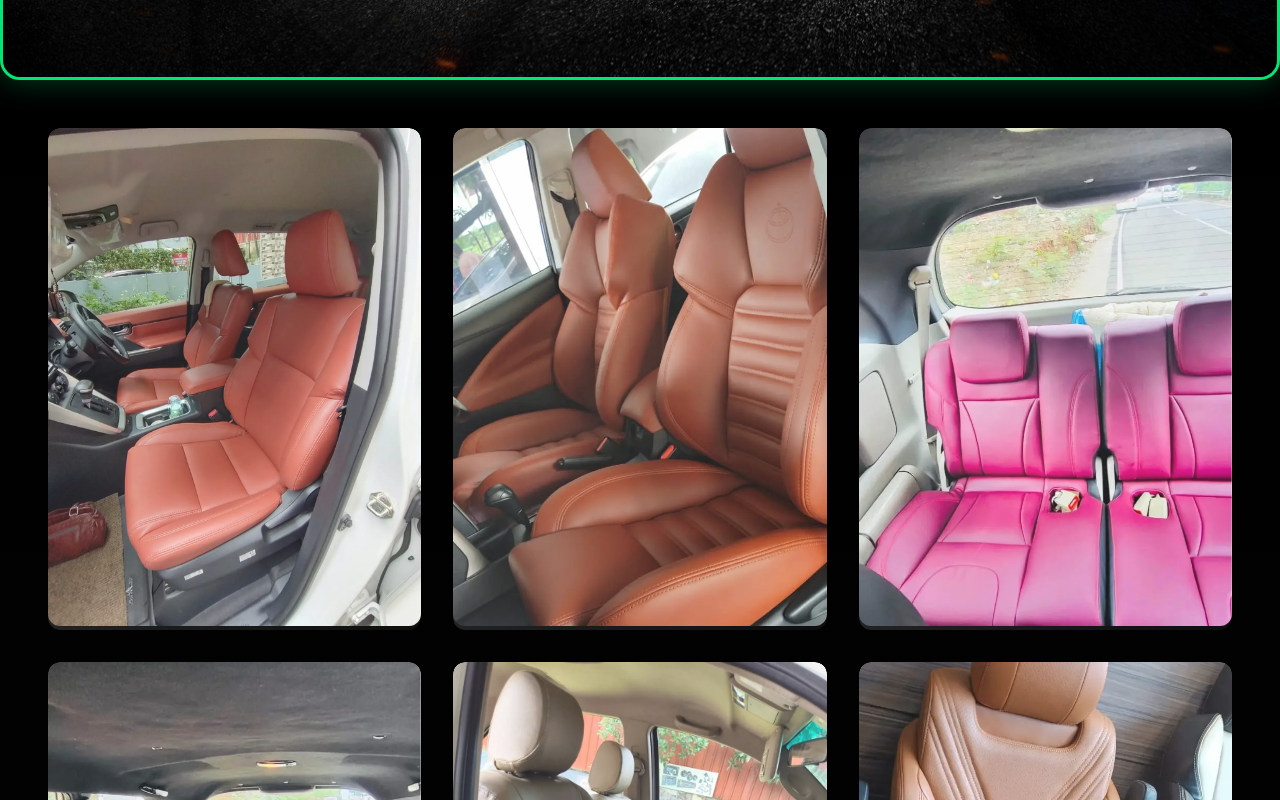
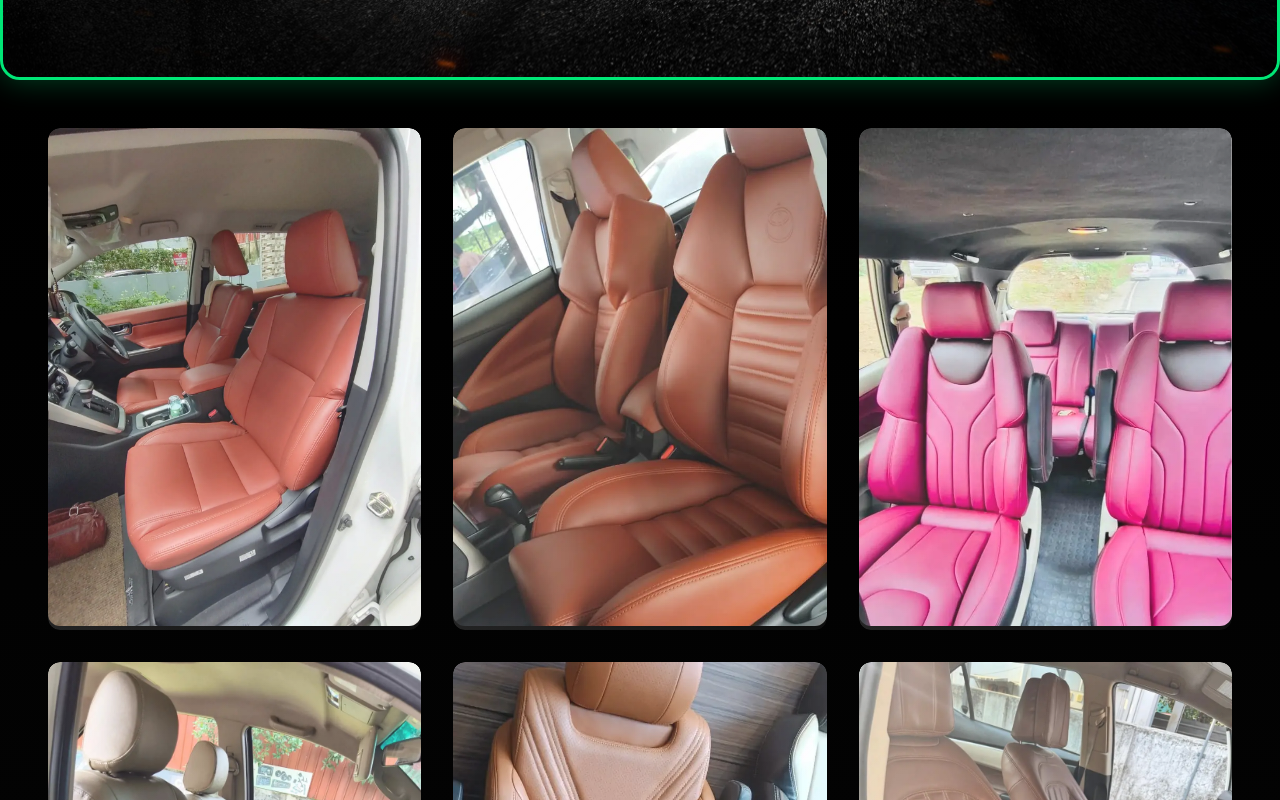
Before and after one commit to sanjaysanthosh140/Car_accessories_shope, a React (Vite) app: page /cart in a window 1280 px wide. Shown: the part 680-1480 px from the top of the page. Built offline with nearby package versions, Linux system fonts and the light colour scheme.

Commit message:
splice dublicate imag and lazyloading added

```diff
--- a/package.json
+++ b/package.json
@@ -13,6 +13,7 @@
     "react": "^19.1.0",
     "react-dom": "^19.1.0",
     "react-icons": "^5.5.0",
+    "react-lazy-load-image-component": "^1.6.3",
     "react-router-dom": "^7.7.1"
   },
   "devDependencies": {
--- a/src/Componets/5D_mats.jsx
+++ b/src/Componets/5D_mats.jsx
@@ -1,5 +1,8 @@
 import React from "react";
 import "./5D_mats.css";
+
+import { LazyLoadImage } from "react-lazy-load-image-component";
+import "react-lazy-load-image-component/src/effects/blur.css";
 
 import img1 from "../assets/5D_mats/5D_Mats_1.webp";
 import img2 from "../assets/5D_mats/5D_Mats_2.webp";
@@ -39,13 +42,22 @@ export default function Mats5D() {
   return (
     <div className="vinyl-page">
       <h1 className="vinyl-title">5D Mats Showcase</h1>
-
-      <div className="vinyl-grid">
+        <div className="vinyl-grid">
         {images.map((src, i) => (
           <div key={i} className="vinyl-card">
             <div className="vinyl-img-box">
-              <img src={src} alt={`5D Mat ${i + 1}`} className="vinyl-img" />
-              <img src={src} alt="" className="vinyl-reflection" />
+              <LazyLoadImage
+                src={src}
+                alt={`5D Mat ${i + 1}`}
+                effect="blur"
+                className="vinyl-img"
+              />
+              <LazyLoadImage
+                src={src}
+                alt=""
+                effect="blur"
+                className="vinyl-reflection"
+              />
             </div>
           </div>
         ))}
--- a/src/Componets/Premium_accessories.jsx
+++ b/src/Componets/Premium_accessories.jsx
@@ -1,5 +1,7 @@
 import React, { useState } from "react";
 import "./Premium_accessories.css";
+import { LazyLoadImage } from "react-lazy-load-image-component";
+import "react-lazy-load-image-component/src/effects/blur.css";
 
 import img1 from "../assets/premium_accessories/img1.webp";
 import img2 from "../assets/premium_accessories/img2.webp";
--- a/src/Componets/Work_showcase.jsx
+++ b/src/Componets/Work_showcase.jsx
@@ -1,9 +1,13 @@
 import React, { useState, useEffect } from "react";
 import "./Work_showcase.css";
+
+import { LazyLoadImage } from "react-lazy-load-image-component";
+import "react-lazy-load-image-component/src/effects/blur.css";
+
 import img1 from "../assets/seats_1.webp";
 // import img2 from "../assets/seats_2.webp";
 import img3 from "../assets/seats_3.webp";
-import img4 from "../assets/seats_4.webp";
+// import img4 from "../assets/seats_4.webp"; .
 import img5 from "../assets/seats_5.webp";
 import img6 from "../assets/seats_6.webp";
 import img7 from "../assets/seats_7.webp";
@@ -12,26 +16,26 @@ import img9 from "../assets/seats_9.webp";
 import img10 from "../assets/seats_10.webp";
 import img11 from "../assets/seats_11.webp";
 import img12 from "../assets/seats_12.webp";
-import img13 from "../assets/seats_13.webp";
-import img14 from "../assets/seats_14.webp";
+// import img13 from "../assets/seats_13.webp"; 12
+// import img14 from "../assets/seats_14.webp"; 13
 import img15 from "../assets/seats_15.webp";
 import img16 from "../assets/seats_16.webp";
 import img17 from "../assets/seats_17.webp";
 import img18 from "../assets/seats_18.webp";
 import img19 from "../assets/seats_19.webp";
 import img20 from "../assets/seats_20.webp";
-import img21 from "../assets/seats_21.webp";
-import img22 from "../assets/seats_22.webp";
+// import img21 from "../assets/seats_21.webp";
+// import img22 from "../assets/seats_22.webp";
 import img23 from "../assets/seats_23.webp";
 import img24 from "../assets/seats_24.webp";
 import img25 from "../assets/seats_25.webp";
 import img26 from "../assets/seats_26.webp";
 import img27 from "../assets/seats_27.webp";
 import img28 from "../assets/seats_28.webp";
-import img29 from "../assets/seats_29.webp";
+// import img29 from "../assets/seats_29.webp";
 import img30 from "../assets/seats_30.webp";
 import img31 from "../assets/seats_31.webp";
-import img32 from "../assets/seats_32.webp";
+// import img32 from "../assets/seats_32.webp";
 import img33 from "../assets/seats_33.webp";
 
 import img34 from "../assets/seats_34.webp";
@@ -41,22 +45,22 @@ import img37 from "../assets/seats_37.webp";
 import img38 from "../assets/seats_38.webp";
 import img39 from "../assets/seats_39.webp";
 import img40 from "../assets/seats_40.webp";
-import img41 from "../assets/seats_41.webp";
-import img42 from "../assets/seats_42.webp";
-import img43 from "../assets/seats_43.webp";
+// import img41 from "../assets/seats_41.webp";
+// import img42 from "../assets/seats_42.webp";
+// import img43 from "../assets/seats_43.webp";
 import img44 from "../assets/seats_44.webp";
-import img45 from "../assets/seats_45.webp";
-import img46 from "../assets/seats_46.webp";
+// import img45 from "../assets/seats_45.webp"; 44
+// import img46 from "../assets/seats_46.webp";
 import img47 from "../assets/seats_47.webp";
 import img48 from "../assets/seats_48.webp";
-import img49 from "../assets/seats_49.webp";
-import img50 from "../assets/seats_50.webp";
-import img51 from "../assets/seats_51.webp";
+// import img49 from "../assets/seats_49.webp";
+// import img50 from "../assets/seats_50.webp"; 49
+// import img51 from "../assets/seats_51.webp";
 import img52 from "../assets/seats_52.webp";
 import img53 from "../assets/seats_53.webp";
 import img54 from "../assets/seats_54.webp";
-import img55 from "../assets/seats_55.webp";
-import img56 from "../assets/seats_56.webp";
+// import img55 from "../assets/seats_55.webp";
+// import img56 from "../assets/seats_56.webp";
 import img57 from "../assets/seats_57.webp";
 import img58 from "../assets/seats_58.webp";
 import img59 from "../assets/seats_59.webp";
@@ -66,7 +70,7 @@ const WorkShowcase = () => {
     img1,
     // img2,
     img3,
-    img4,
+    // img4,
     img5,
     img6,
     img7,
@@ -75,26 +79,26 @@ const WorkShowcase = () => {
     img10,
     img11,
     img12,
-    img13,
-    img14,
+    // img13,
+    // img14,
     img15,
     img16,
     img17,
     img18,
     img19,
     img20,
-    img21,
-    img22,
+    // img21,
+    // img22,
     img23,
     img24,
     img25,
     img26,
     // img27,
     img28,
-    img29,
+    // img29,
     // img30,
     img31,
-    img32,
+    // img32,
     // img33,
     img34,
     img35,
@@ -103,32 +107,26 @@ const WorkShowcase = () => {
     img38,
     img39,
     // img40,
-    img41,
-    img42,
-    img43,
+    // img41,
+    // img42,
+    // img43,
     img44,
-    img45,
-    img46,
-    img47,
+    // img45,
+    // img46,
+    // img47,
     img48,
-    img49,
-    img50,
-    img51,
+    // img49,
+    // img50,
+    // img51,
     img52,
     img53,
     img54,
-    img55,
+    // img55,
     // img56,
     img57,
     img58,
     img59,
   ];
-
-  const [loadedImages, setLoadedImages] = useState(new Set());
-
-  const handleImageLoad = (index) => {
-    setLoadedImages((prev) => new Set([...prev, index]));
-  };
 
   return (
     <div className="showcase-container">
@@ -137,14 +135,13 @@ const WorkShowcase = () => {
           <div key={index} className="showcase-card">
             <div className="card-inner">
               <div className="showcase-image-container">
-                <img
+                <LazyLoadImage
                   src={img}
                   alt={`Showcase ${index + 1}`}
-                  className={`showcase-image ${
-                    !loadedImages.has(index) ? "loading-shimmer" : ""
-                  }`}
-                  onLoad={() => handleImageLoad(index)}
+                  className="showcase-image"
+                  effect="blur"          // smooth blur effect
                   loading="lazy"
+                  threshold={200}        // loads when near viewport
                 />
               </div>
             </div>
```
Also changed, not shown: src/Componets/7D_mats.jsx (+41 -35 lines), 1 other file (tests, documents, lock files or other folders).
